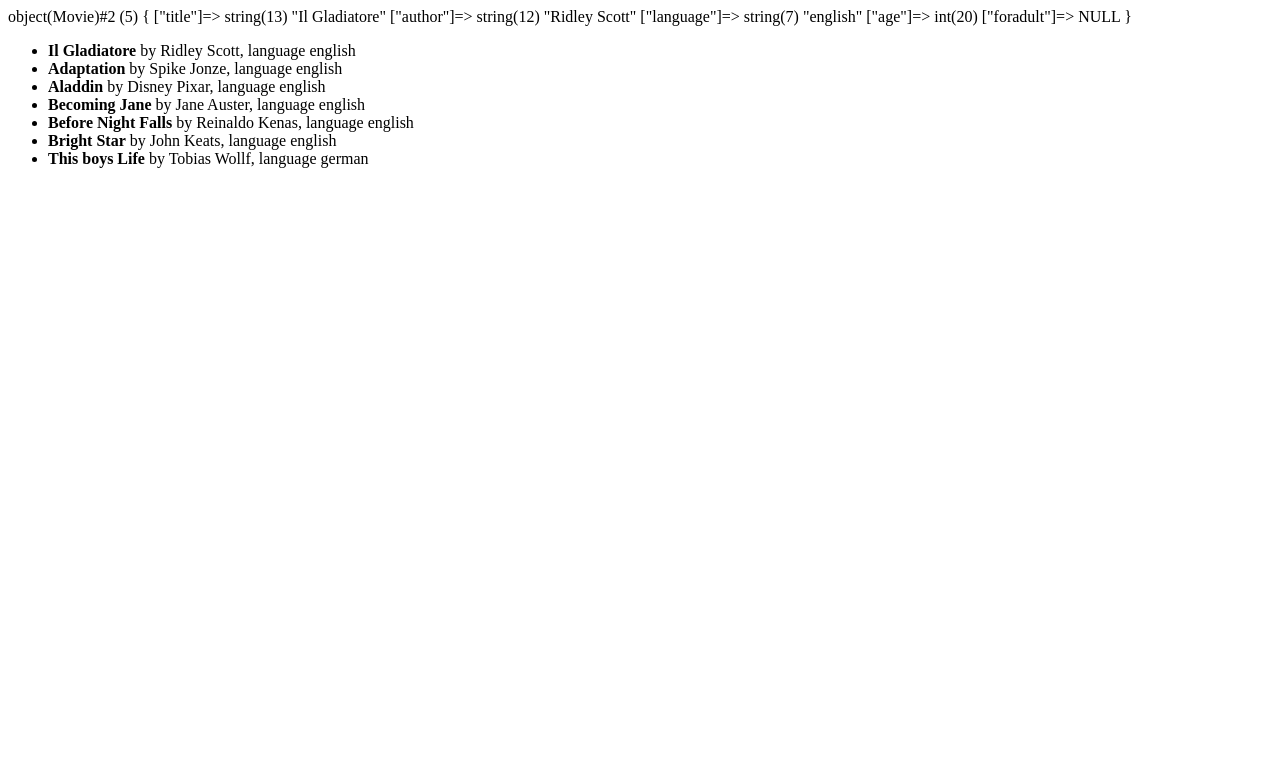
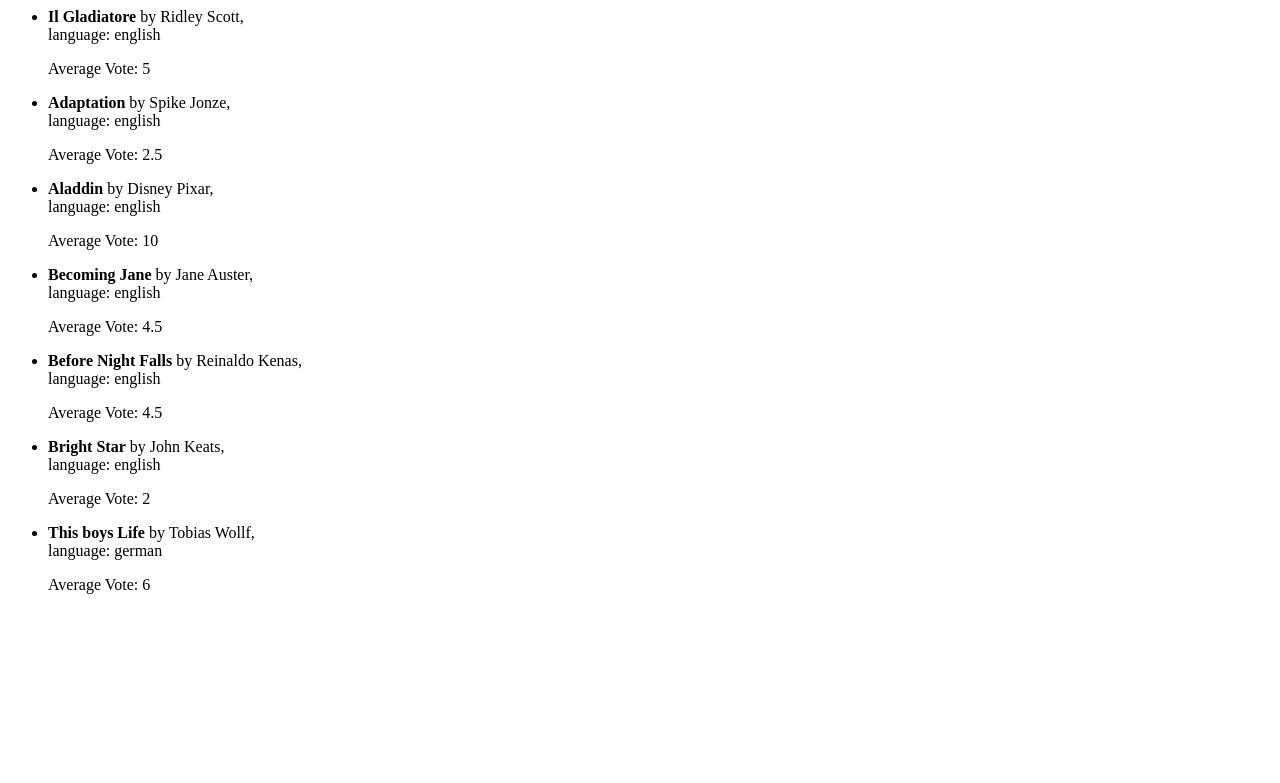
Before and after one commit to alexcapoluongo/php-oop-1, a PHP site: page / in a window 1280 px wide. Shown: the top 783 px of the page. Run offline with PHP 8.4, Linux system fonts and the light colour scheme.

Commit message:
average vote added

```diff
--- a/index.php
+++ b/index.php
@@ -11,20 +11,36 @@ class Movie {
     public $author;
     public $language;
     public $age;
-    public $foradult;
-    // public $averageVote;
+    public $averageVote;
 
-    function __construct($_title, $_author, $_language, $_age, $_foradult = 0) {
+    function __construct($_title, $_author, $_language, $_age, $_averageVote = []) {
         $this->title = $_title;
         $this->author = $_author;
         $this->language = $_language;
         $this->age = $_age;
+        $this->averageVote = $_averageVote;
     }
 
     public function getTitleAndAuthor()
     {
-        return '<b>' . $this->title . '</b>' . " " . "by" . " " . $this->author . ', ' . 'language' . ' ' . $this->language ;
+        return '<b>' . $this->title . '</b>' . " " . "by" . " " . $this->author . ', ' .
+        '<br>' . 'language' . ': ' . $this->language . '<br>'
+        ;
     }
+
+    public function insertVote($_vote) {
+        $this->averageVote[] = $_vote;
+    }
+
+    public function getAverageVote() {
+        $sumVote = 0;
+        foreach($this->averageVote as $vote) {
+            $sumVote += $vote;
+        }
+        $avgVote = $sumVote / count($this->averageVote);
+        return $avgVote;
+    }
+
 
     // public function isForAdult($_age) {
     //     if($_age < 18) {
@@ -36,15 +52,34 @@ class Movie {
 }
 
 //nuovi film da aggiungere
-$gladiatore = new Movie('Il Gladiatore', 'Ridley Scott', 'english', 20,);
-$adaptation = new Movie('Adaptation', 'Spike Jonze', 'english', 2,);
-$aladdin = new Movie('Aladdin', 'Disney Pixar', 'english', 2,);
-$becomingjane = new Movie('Becoming Jane', 'Jane Auster', 'english', 2,);
-$beforenight = new Movie('Before Night Falls ', 'Reinaldo Kenas', 'english', 2,);
-$brightstar = new Movie('Bright Star', 'John Keats', 'english', 2,);
-$thisboys = new Movie('This boys Life', 'Tobias Wollf', 'german', 2,);
+$gladiatore = new Movie('Il Gladiatore', 'Ridley Scott', 'english', 20);
+$gladiatore->insertVote(8);
+$gladiatore-> insertVote(2);
 
-var_dump($gladiatore);
+$adaptation = new Movie('Adaptation', 'Spike Jonze', 'english', 2);
+$adaptation->insertVote(3);
+$adaptation -> insertVote(2);
+
+$aladdin = new Movie('Aladdin', 'Disney Pixar', 'english', 2);
+$aladdin -> insertVote(10);
+$aladdin -> insertVote(10);
+
+$becomingjane = new Movie('Becoming Jane', 'Jane Auster', 'english', 2);
+$becomingjane -> insertVote(4);
+$becomingjane -> insertVote(5);
+
+$beforenight = new Movie('Before Night Falls ', 'Reinaldo Kenas', 'english', 2);
+$beforenight -> insertVote(7);
+$beforenight -> insertVote(2);
+
+$brightstar = new Movie('Bright Star', 'John Keats', 'english', 2);
+$brightstar -> insertVote(3);
+$brightstar -> insertVote(1);
+
+$thisboys = new Movie('This boys Life', 'Tobias Wollf', 'german', 2);
+$thisboys -> insertVote(9);
+$thisboys -> insertVote(3);
+
 //creare un array dove pushiamo i movies
 
 $movies = [];
@@ -59,7 +94,8 @@ $movies[] = $thisboys;
 
 <ul>
     <?php foreach ($movies as $item) {
-        echo '<li>' . $item->getTitleAndAuthor() . '</li>';
+        echo '<li>' . $item->getTitleAndAuthor() . '</li>' .
+        '<p>' . 'Average Vote: ' . $item->getAverageVote() . '</p>';
         }
     ?>
 </ul>
```
